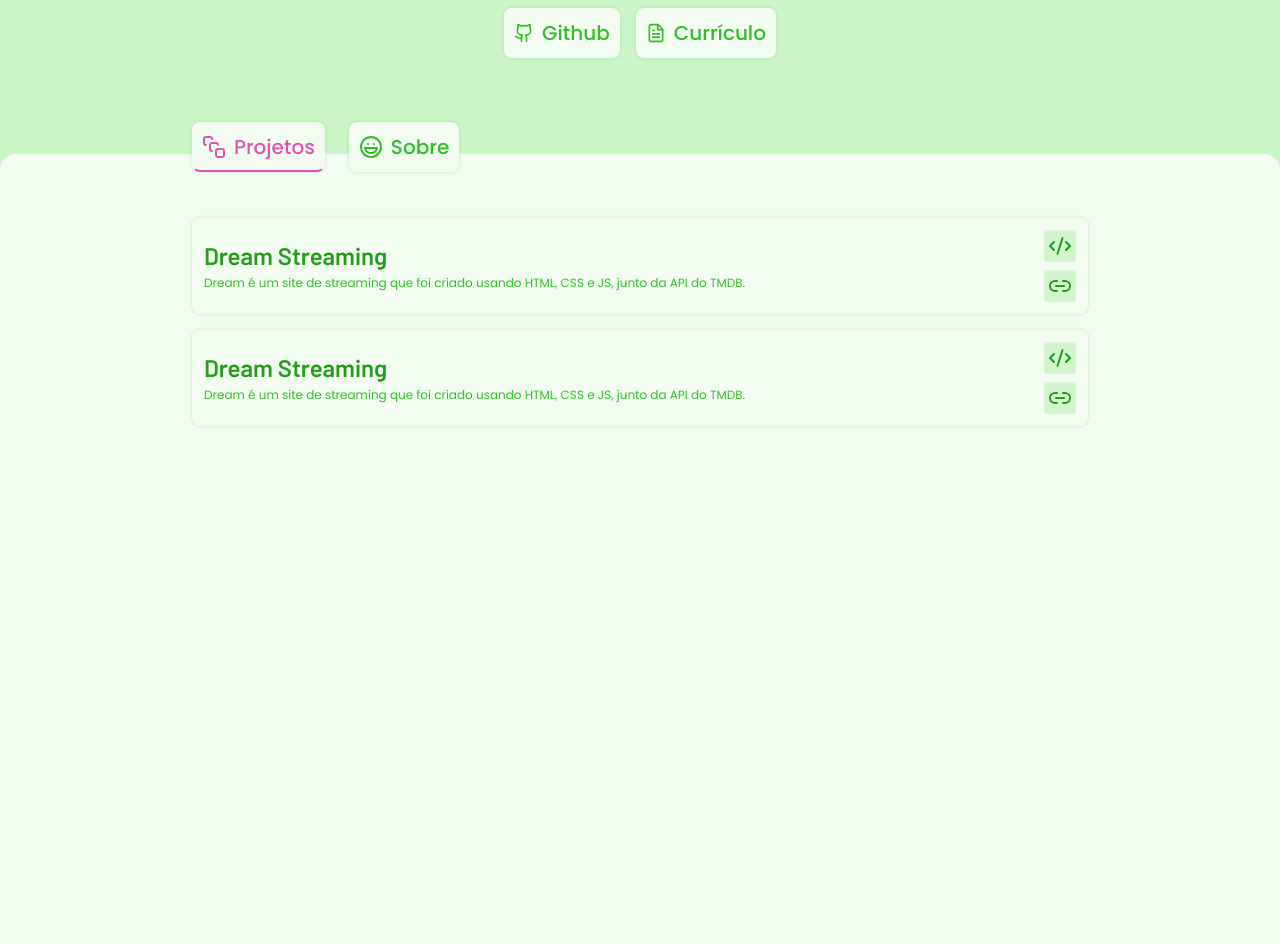
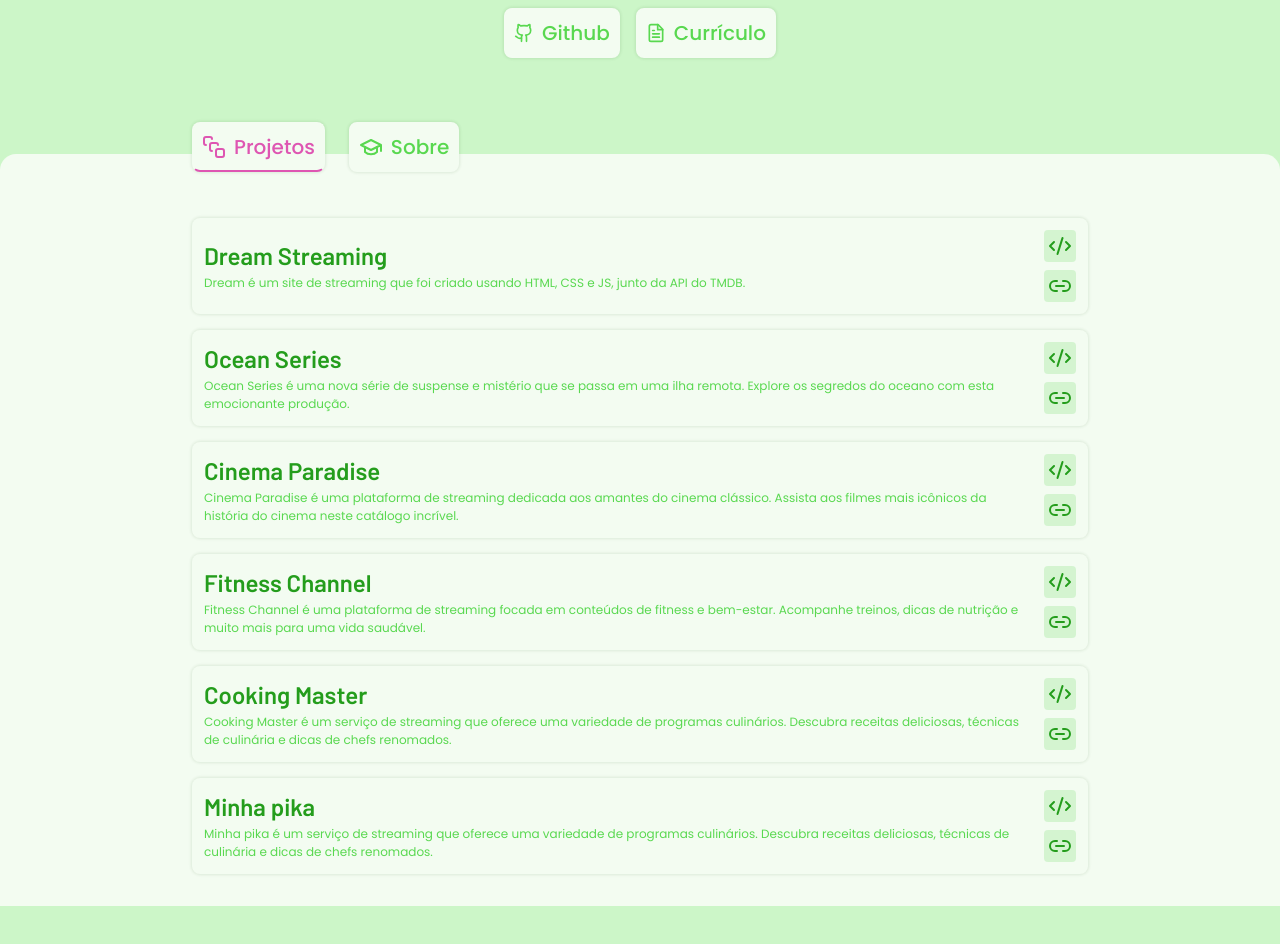
Before and after one commit to MarcosCoelhoo/mini-portfolio-marcosdev, a React (Vite) app: page / in a window 1280 px wide. Shown: the part 280-1224 px from the top of the page. After the commit the page ends 1186 px from the top, so only its background shows below. Built offline with nearby package versions, Linux system fonts and the light colour scheme; the HTML template or start-up script is replaced by a standard one.

Commit message:
feat: add json and academy section

```diff
--- /dev/null
+++ b/projects.json
@@ -0,0 +1,44 @@
+[
+  {
+    "title": "Dream Streaming",
+    "desc": "Dream é um site de streaming que foi criado usando HTML, CSS e JS, junto da API do TMDB.",
+    "web": "https://sitefake.com",
+    "repo": "https://sitefake.com",
+    "id": 1
+  },
+  {
+    "title": "Ocean Series",
+    "desc": "Ocean Series é uma nova série de suspense e mistério que se passa em uma ilha remota. Explore os segredos do oceano com esta emocionante produção.",
+    "web": "https://oceanseriesfake.com",
+    "repo": "https://oceanseriesfake.com",
+    "id": 2
+  },
+  {
+    "title": "Cinema Paradise",
+    "desc": "Cinema Paradise é uma plataforma de streaming dedicada aos amantes do cinema clássico. Assista aos filmes mais icônicos da história do cinema neste catálogo incrível.",
+    "web": "https://cinemaparadisefake.com",
+    "repo": "https://cinemaparadisefake.com",
+    "id": 3
+  },
+  {
+    "title": "Fitness Channel",
+    "desc": "Fitness Channel é uma plataforma de streaming focada em conteúdos de fitness e bem-estar. Acompanhe treinos, dicas de nutrição e muito mais para uma vida saudável.",
+    "web": "https://fitnesschannelfake.com",
+    "repo": "https://fitnesschannelfake.com",
+    "id": 4
+  },
+  {
+    "title": "Cooking Master",
+    "desc": "Cooking Master é um serviço de streaming que oferece uma variedade de programas culinários. Descubra receitas deliciosas, técnicas de culinária e dicas de chefs renomados.",
+    "web": "https://cookingmasterfake.com",
+    "repo": "https://cookingmasterfake.com",
+    "id": 5
+  },
+  {
+    "title": "Minha pika",
+    "desc": "Minha pika é um serviço de streaming que oferece uma variedade de programas culinários. Descubra receitas deliciosas, técnicas de culinária e dicas de chefs renomados.",
+    "web": "https://cookingmasterfake.com",
+    "repo": "https://cookingmasterfake.com",
+    "id": 6
+  }
+]
--- a/src/App.css
+++ b/src/App.css
@@ -3,7 +3,8 @@
 :root {
   --color-dark:#207B1A;
   --color-principal:#249D1C;
-  --color-secondary:#33BE29;
+  --color-secondary:#59D850;
+  --color-light: #92EA8B;
   --color-white: #F3FCF1;
   --color-pink: #DE56B2;
   --shadow: 0 0 3px 1px rgba(25, 80, 23, .1);
@@ -21,8 +22,9 @@
 body {
   background: #CCF6C8;
   margin: 0;
-  /* height: 100%; */
-  /* padding: 20px; */
+  box-shadow: inset 0 -6rem 0 0 var(--color-white);
+  height: 100vh;
+  scroll-behavior: smooth;
 }
 
 h1, h2, h3, p {
@@ -38,7 +40,7 @@
 
 .container {
   background: var(--color-white);
-  height: 100vh;
+  height: fit-content;
   border-radius: 1rem 1rem 0 0;
 }
 
@@ -55,6 +57,13 @@
   animation: animeLeft .3s forwards;
 }
 
+.title {
+  font-family: var(--type-principal);
+  color: var(--color-light);
+  font-size: 1.25rem;
+  text-transform: uppercase;
+}
+
 @keyframes animeLeft {
   to {
     opacity: 1;
--- a/src/App.jsx
+++ b/src/App.jsx
@@ -7,7 +7,7 @@
 
 function App() {
   return (
-    <div>
+    <>
       <BrowserRouter>
         <Hero />
 
@@ -22,7 +22,7 @@
           </div>
         </main>
       </BrowserRouter>
-    </div>
+    </>
   );
 }
 
--- a/src/components/About.jsx
+++ b/src/components/About.jsx
@@ -1,7 +1,14 @@
+import Academy from './Academy';
+import Skills from './Skills';
 import React from 'react';
 
 const About = () => {
-  return <section className={`animeLeft`}>About</section>;
+  return (
+    <section className={`animeLeft`}>
+      <Academy />
+      <Skills />
+    </section>
+  );
 };
 
 export default About;
--- /dev/null
+++ b/src/components/Academy.jsx
@@ -0,0 +1,38 @@
+import styles from './Academy.module.css';
+import React from 'react';
+
+const Academy = () => {
+  return (
+    <div className={styles.academy}>
+      <h1 className="title">Educação</h1>
+
+      <ul className={styles.list}>
+        <li className={styles.item}>
+          <p className={styles.date}>12/2021</p>
+          <div className={styles.content}>
+            <h2>Conclusão do Ensino Médio</h2>
+            <p>EEEM - Raimundo Ribeiro da Costa</p>
+          </div>
+        </li>
+
+        <li className={styles.item}>
+          <p className={styles.date}>12/2021</p>
+          <div className={styles.content}>
+            <h2>Conclusão do Ensino Médio</h2>
+            <p>EEEM - Raimundo Ribeiro da Costa</p>
+          </div>
+        </li>
+
+        <li className={styles.item}>
+          <p className={styles.date}>12/2021</p>
+          <div className={styles.content}>
+            <h2>Conclusão do Ensino Médio</h2>
+            <p>EEEM - Raimundo Ribeiro da Costa</p>
+          </div>
+        </li>
+      </ul>
+    </div>
+  );
+};
+
+export default Academy;
--- /dev/null
+++ b/src/components/Academy.module.css
@@ -0,0 +1,51 @@
+.academy {
+  /* outline: 1px solid red; */
+  display: flex;
+  flex-direction: column;
+  gap: 1rem;
+}
+
+.list {
+ display: grid;
+ grid-template-columns: 1fr 1fr;
+ gap: 1rem;
+}
+
+.item {
+  background: var(--color-white);
+  box-shadow: var(--shadow);
+  border-radius: 0.5rem;
+  padding: 0.75rem;
+  width: 100%;
+}
+
+.date {
+  font-family: var(--type-secondary);
+  font-size: 0.75rem;
+  color: var(--color-secondary);
+  font-weight: 300;
+}
+
+.content h2 {
+  font-family: var(--type-principal);
+  font-size: 1.5rem;
+  font-weight: 600;
+  color: var(--color-principal);
+}
+
+.content p {
+  font-family: var(--type-secondary);
+  font-size: 0.875rem;
+  font-weight: 400;
+  color: var(--color-secondary);
+}
+
+@media (max-width: 600px) {
+  .list {
+    grid-template-columns: 1fr;
+   }
+
+   .item {
+    width: 100%;
+   }
+}
--- a/src/components/NavLinks.jsx
+++ b/src/components/NavLinks.jsx
@@ -1,5 +1,5 @@
 import styles from './NavLinks.module.css';
-import { Laugh, SquareStack } from 'lucide-react';
+import { GraduationCap, SquareStack } from 'lucide-react';
 import React from 'react';
 import { NavLink } from 'react-router-dom';
 
@@ -12,7 +12,7 @@
       </NavLink>
 
       <NavLink to={'/about'}>
-        <Laugh className={styles.icon} />
+        <GraduationCap className={styles.icon} />
         Sobre
       </NavLink>
     </nav>
--- a/src/components/Projects.jsx
+++ b/src/components/Projects.jsx
@@ -3,48 +3,41 @@
 import React from 'react';
 
 const Projects = () => {
+  const [data, setData] = React.useState(null);
+
+  React.useEffect(() => {
+    async function fetchData() {
+      const json = await (await fetch('./projects.json')).json();
+
+      setData(json);
+    }
+    fetchData();
+  }, []);
+
+  if (data === null) return null;
   return (
     <section className={`animeLeft ${styles.container}`}>
       <ul className={styles.projects}>
-        <li className={styles.item}>
+        {data.map((item) => (
+          <li key={item.id} className={styles.item}>
             <div className={styles.content}>
-            <h2>Dream Streaming</h2>
-            <p>
-              Dream é um site de streaming que foi criado usando HTML, CSS e JS,
-              junto da API do TMDB.
-            </p>
+              <h2>{item.title}</h2>
+              <p>{item.desc}</p>
             </div>
 
             <div className={styles.links}>
-            <a href="#" data-text="Ver código" title="Ver código">
+              <a href={item.repo} data-text="Ver código" title="Ver código">
                 <Code2 className={styles.icon} />
               </a>
 
-            <a href="#" data-text="Ver website" title="Ver website">
+              {item.web && (
+                <a href={item.web} data-text="Ver website" title="Ver website">
                   <Link2 className={styles.icon} />
                 </a>
+              )}
             </div>
           </li>
-
-        <li className={styles.item}>
-          <div className={styles.content}>
-            <h2>Dream Streaming</h2>
-            <p>
-              Dream é um site de streaming que foi criado usando HTML, CSS e JS,
-              junto da API do TMDB.
-            </p>
-          </div>
-
-          <div className={styles.links}>
-            <a href="#" data-text="Ver código" title="Ver código">
-              <Code2 className={styles.icon} />
-            </a>
-
-            <a href="#" data-text="Ver website" title="Ver website">
-              <Link2 className={styles.icon} />
-            </a>
-          </div>
-        </li>
+        ))}
       </ul>
     </section>
   );
--- a/src/components/Projects.module.css
+++ b/src/components/Projects.module.css
@@ -1,3 +1,7 @@
+.container {
+  padding-bottom: 2rem;
+}
+
 .projects {
   display: flex;
   flex-direction: column;
@@ -44,6 +48,11 @@
   font-size: 1.5rem;
   font-weight: 600;
   color: var(--color-principal);
+  transition: .3s;
+}
+
+.item:hover .content h2 {
+  color: var(--color-pink);
 }
 
 .content p {
--- /dev/null
+++ b/src/components/Skills.jsx
@@ -0,0 +1,7 @@
+import React from 'react';
+
+const Skills = () => {
+  return <div>Skills</div>;
+};
+
+export default Skills;
```
Lines whose indentation alone changed are shown as unchanged.
